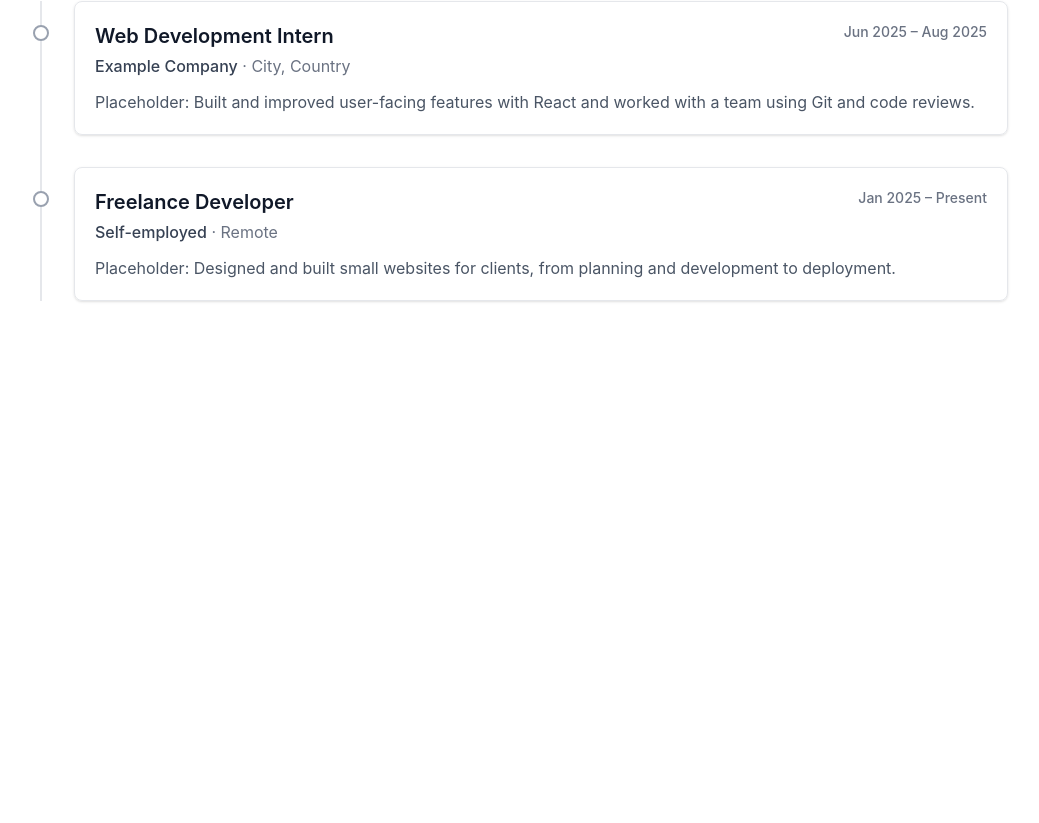
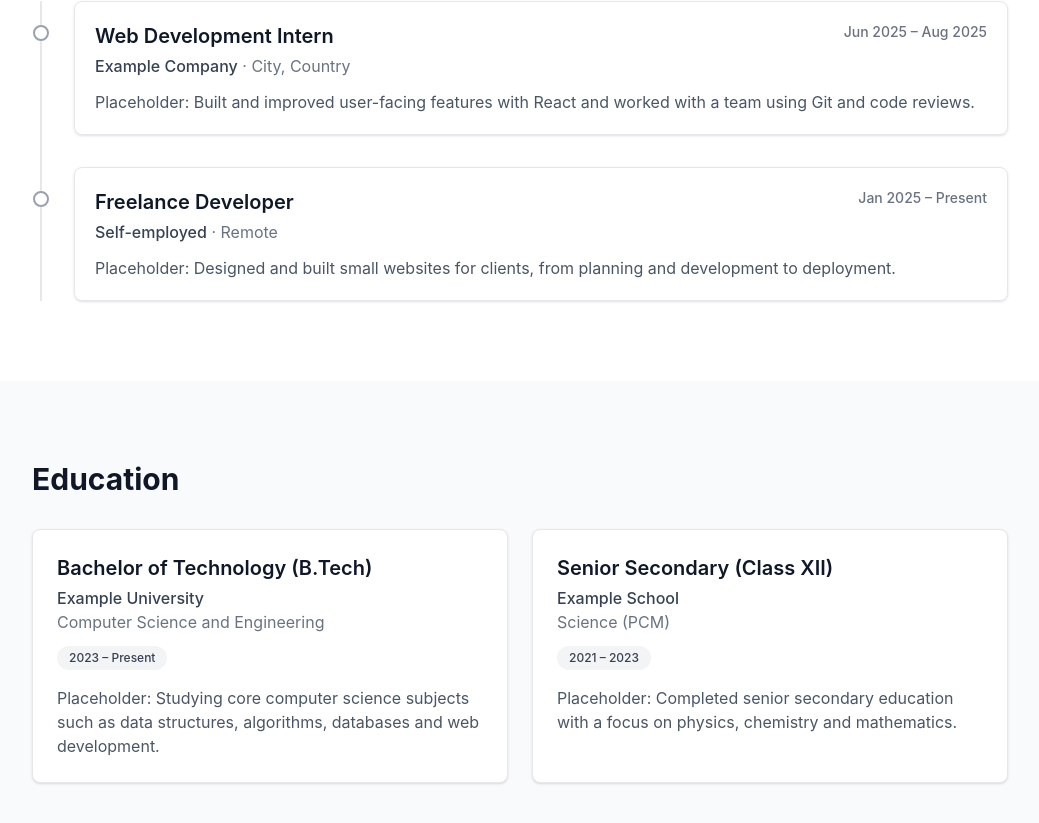
Before and after one commit to Simranjaswal123/Portfolio, a React (Vite) app in the folder frontend/: page / in a window 1280 px wide. Shown: the part 1768-2591 px from the top of the page, without its empty margins (120-1159 px from the left). Before the commit the page ends 2149 px from the top, so only its background shows below. Built offline with nearby package versions, Linux system fonts and the light colour scheme; no server answers.

Commit message:
Add education section

```diff
--- a/frontend/src/App.jsx
+++ b/frontend/src/App.jsx
@@ -3,6 +3,7 @@ import Hero from './components/Hero.jsx'
 import About from './components/About.jsx'
 import Skills from './components/Skills.jsx'
 import Experience from './components/Experience.jsx'
+import Education from './components/Education.jsx'
 import Home from './pages/Home.jsx'
 
 function App() {
@@ -14,6 +15,7 @@ function App() {
       <Skills />
       <Home />
       <Experience />
+      <Education />
     </>
   )
 }
--- /dev/null
+++ b/frontend/src/components/Education.jsx
@@ -0,0 +1,61 @@
+// TEMPORARY placeholder data so we can build the UI.
+// This will later be replaced with real data from the backend/database.
+const educationEntries = [
+  {
+    id: 1,
+    institution: 'Example University',
+    degree: 'Bachelor of Technology (B.Tech)',
+    field: 'Computer Science and Engineering',
+    startDate: '2023',
+    endDate: 'Present',
+    description:
+      'Placeholder: Studying core computer science subjects such as data structures, algorithms, databases and web development.',
+  },
+  {
+    id: 2,
+    institution: 'Example School',
+    degree: 'Senior Secondary (Class XII)',
+    field: 'Science (PCM)',
+    startDate: '2021',
+    endDate: '2023',
+    description:
+      'Placeholder: Completed senior secondary education with a focus on physics, chemistry and mathematics.',
+  },
+]
+
+function Education() {
+  return (
+    <section id="education" className="bg-gray-50">
+      <div className="mx-auto max-w-5xl px-6 py-16 sm:py-20">
+        <h2 className="text-center text-3xl font-bold text-gray-900 sm:text-left">
+          Education
+        </h2>
+
+        <div className="mt-8 grid gap-6 md:grid-cols-2">
+          {educationEntries.map((item) => (
+            <article
+              key={item.id}
+              className="rounded-lg border border-gray-200 bg-white p-6 shadow-sm hover:border-gray-400 hover:shadow-md"
+            >
+              <h3 className="text-xl font-semibold text-gray-900">
+                {item.degree}
+              </h3>
+              <p className="mt-1 font-medium text-gray-700">
+                {item.institution}
+              </p>
+              <p className="text-gray-500">{item.field}</p>
+
+              <p className="mt-3 inline-block rounded-full bg-gray-100 px-3 py-1 text-xs font-medium text-gray-700">
+                {item.startDate} – {item.endDate}
+              </p>
+
+              <p className="mt-4 text-gray-600">{item.description}</p>
+            </article>
+          ))}
+        </div>
+      </div>
+    </section>
+  )
+}
+
+export default Education
```
